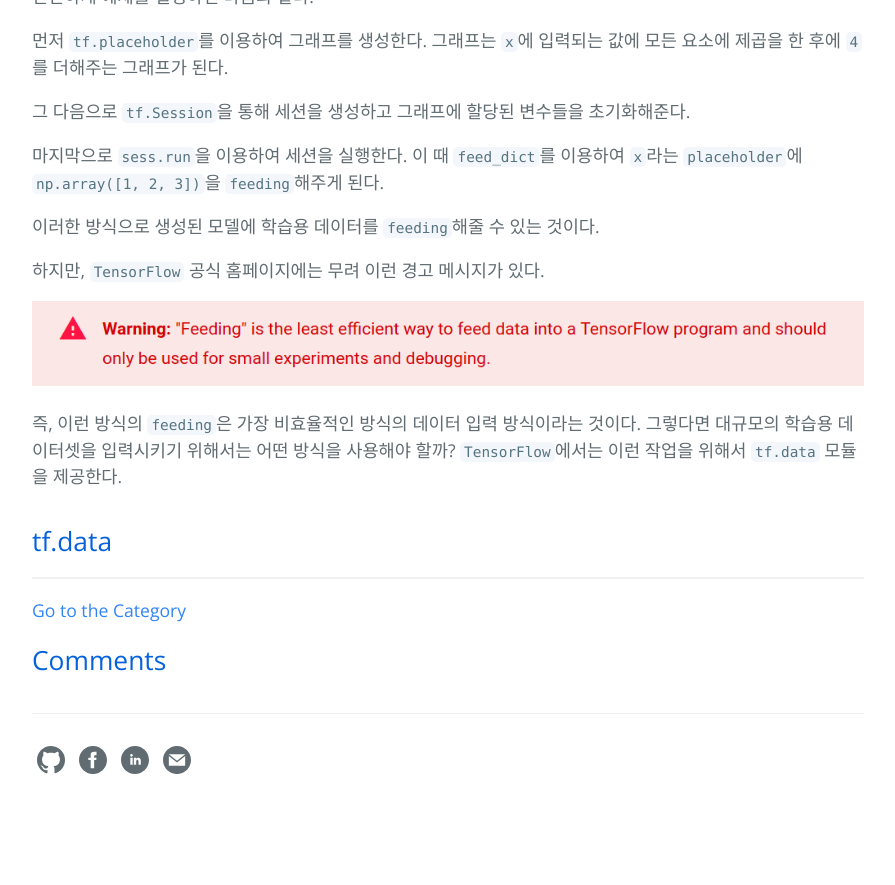
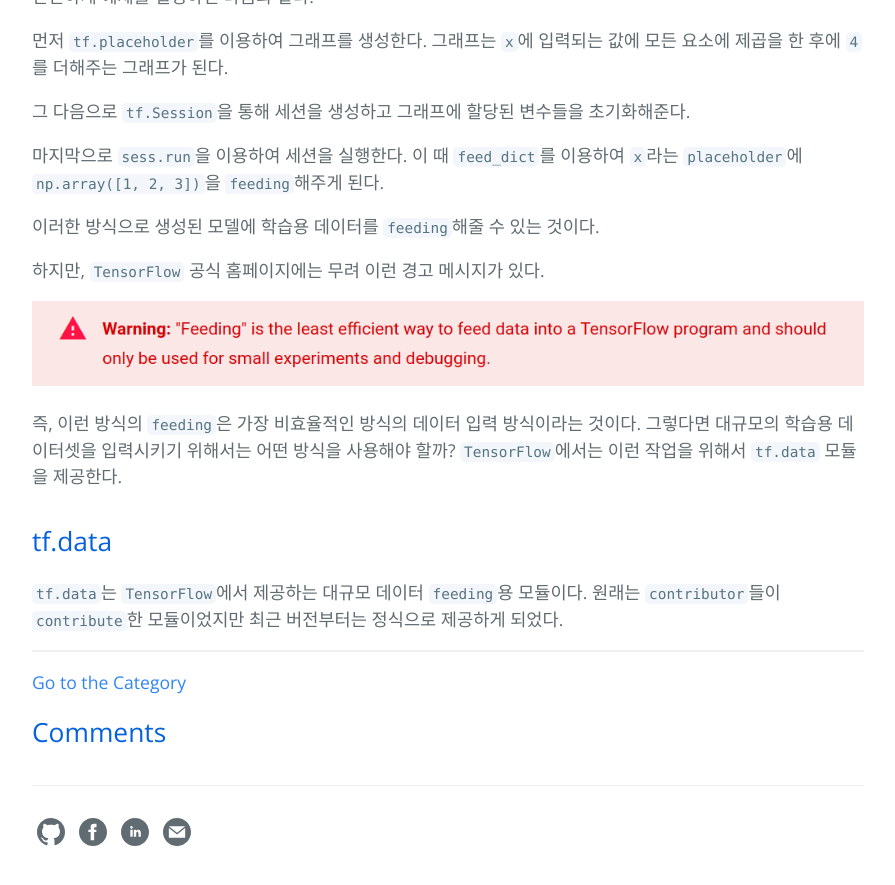
Before and after one commit to hcnoh/hcnoh.github.io, a Jekyll site: the page built from _posts/2018-11-05-tensorflow-data-module.md, in a window 1280 px wide and 900 px high, scrolled down 1255 px. Shown: the top 885 px of the window, without its empty margins (192-1087 px from the left). Built offline with Jekyll 4.4.1, drawn with Linux system fonts in a browser that asks for light colours; comment, search, counter and statistics services are not loaded; before the commit the page ends 2083 px from its top, so only the background shows below that.

Commit message:
Update 2018-11-05-tensorflow-data-module.md

```diff
--- a/_posts/2018-11-05-tensorflow-data-module.md
+++ b/_posts/2018-11-05-tensorflow-data-module.md
@@ -58,3 +58,4 @@
 즉, 이런 방식의 `feeding`은 가장 비효율적인 방식의 데이터 입력 방식이라는 것이다. 그렇다면 대규모의 학습용 데이터셋을 입력시키기 위해서는 어떤 방식을 사용해야 할까? `TensorFlow`에서는 이런 작업을 위해서 `tf.data` 모듈을 제공한다.
 
 ## tf.data
+`tf.data`는 `TensorFlow`에서 제공하는 대규모 데이터 `feeding`용 모듈이다. 원래는 `contributor`들이 `contribute`한 모듈이었지만 최근 버전부터는 정식으로 제공하게 되었다.
```
